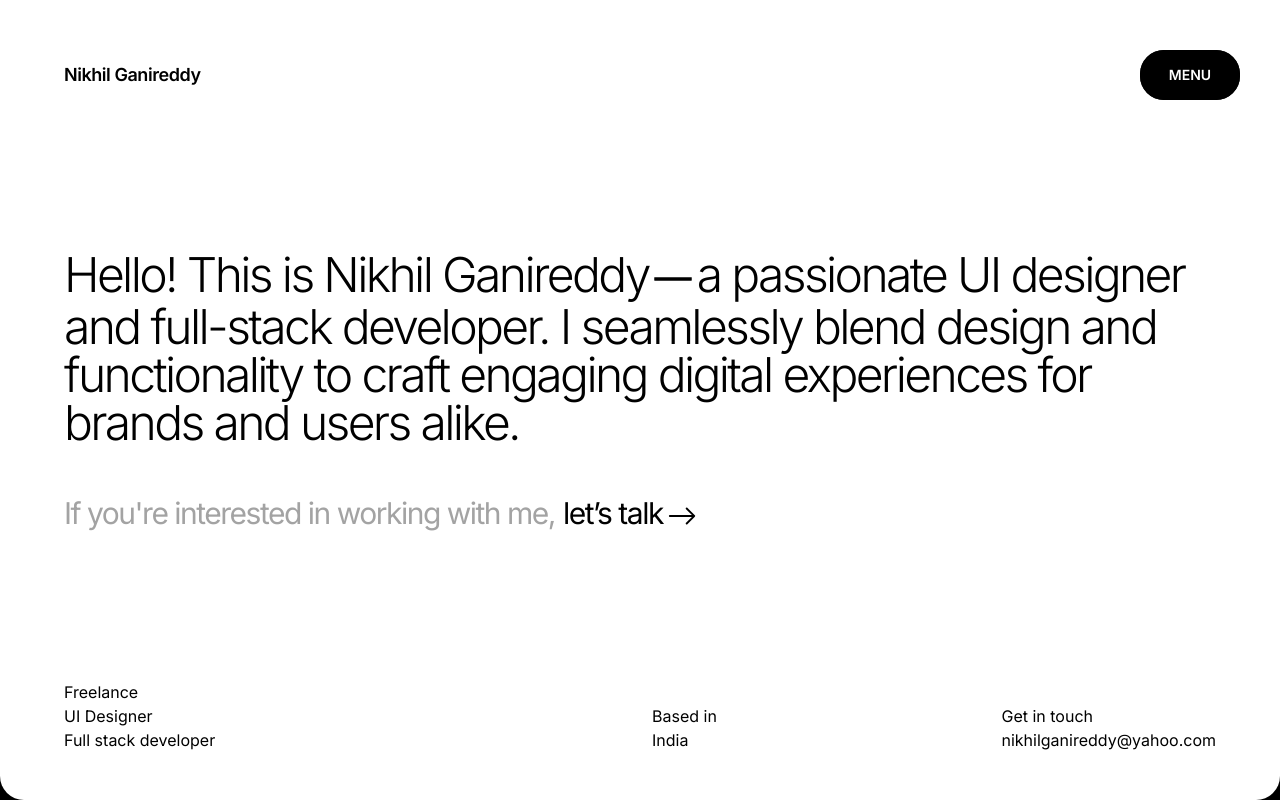
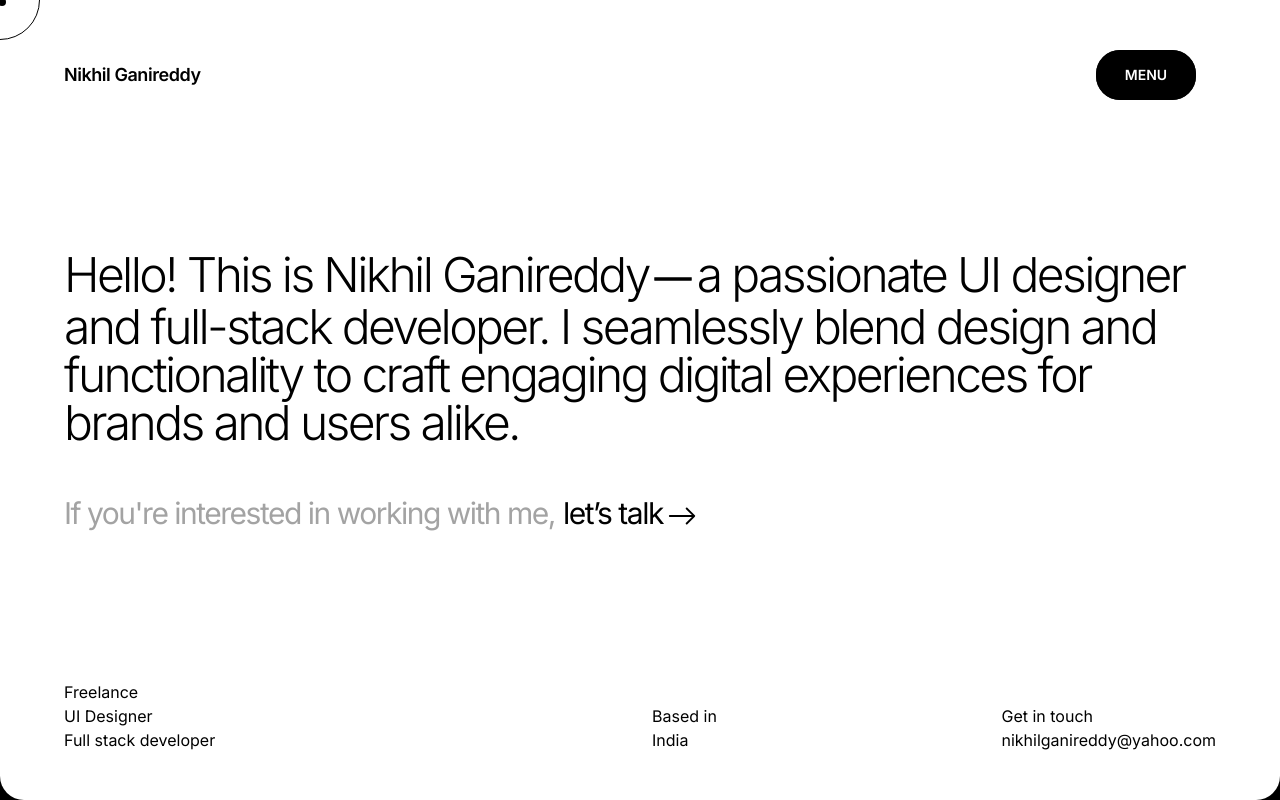
Before and after one commit to NikhilGanireddy/portvolio-v2, a Next.js app: page / in a window 1280 px wide. Built offline with nearby package versions, Linux system fonts and the light colour scheme.

Commit message:
Commit 5 framer-animate 3 cursor-animation added

```diff
--- a/app/(routes)/page.jsx
+++ b/app/(routes)/page.jsx
@@ -1,8 +1,31 @@
+"use client"
 import HomePage from "../../components/Homepage/HomePage";
 import Navbar from "../../components/Navbar/Navbar";
+import {motion} from "framer-motion";
+import useMousePosition from "../../utils/cursor";
 
 export default function Home() {
-    return (<div className={`h-full flex flex-col`}>
+    const {x, y} = useMousePosition()
+    return (<div className={`h-full min-h-screen flex flex-col relative overflow-hidden`}>
+        <motion.div
+            initial={{
+                translateX: "0", translateY: "0", opacity: 0
+            }}
+            animate={{
+                translateX: x - 40, translateY: y - 40, opacity: 1,
+            }}
+            transition={{type: "tween", ease: "backOut", duration: 0.5}}
+            className={`hidden md:inline-flex md:absolute md:w-20 md:h-20 md:border-[1px] md:border-black md:bg-transparent md:rounded-full md:z-50 pointer-events-none `}/>
+        <motion.div
+            initial={{
+                translateX: "0", translateY: "0", opacity: 0
+            }}
+            animate={{
+                translateX: x - 2, translateY: y - 2, opacity: 1,
+            }}
+            transition={{type: "tween", ease: "backOut", duration: 0.1}}
+            className={`hidden md:inline-flex md:absolute md:w-2 md:h-2 md:bg-black md:rounded-full md:z-50 pointer-events-none`}/>
+
         <div className={`h-[95px] lg:h-[150px] relative`}>
             <Navbar/>
         </div>
--- a/app/globals.css
+++ b/app/globals.css
@@ -35,3 +35,7 @@
     perspective: 120px;
     perspective-origin: bottom;
 }
+::selection{
+    color: white;
+    background: #000;
+}
--- a/components/Homepage/HomePage.jsx
+++ b/components/Homepage/HomePage.jsx
@@ -17,7 +17,7 @@ const HomePage = () => {
 
 
     return <div
-        className={`flex flex-col justify-center items-center h-full rounded-b-3xl overflow-y-auto bg-white text-black px-4 lg:px-16  `}>
+        className={`flex flex-col justify-center items-center h-full min-h-full rounded-b-3xl overflow-y-hidden bg-white text-black px-4 lg:px-16  `}>
         <div className={`flex-1 flex flex-col justify-center gap-12`}>
             <motion.p
                 initial={"initial"}
--- a/components/Navbar/Navbar.jsx
+++ b/components/Navbar/Navbar.jsx
@@ -49,7 +49,7 @@ const Navbar = () => {
             </motion.h1>
         </Link>
         <motion.div
-            className={`fixed w-full right-4 lg:right-10`}
+            className={`fixed md:relative w-full right-4 lg:right-5`}
             initial={"initial"}
             animate={"enter"}
             variants={variants2}
--- /dev/null
+++ b/utils/cursor.jsx
@@ -0,0 +1,18 @@
+"use client"
+import {useEffect, useState} from "react";
+
+const useMousePosition = () => {
+
+    const [mousePosition, setMousePosition] = useState({x: null, y: null});
+
+    const updateMousePosition = e => {
+        setMousePosition({x: e.clientX, y: e.clientY});
+    };
+
+    useEffect(() => {
+        window.addEventListener("mousemove", updateMousePosition);
+        return () => window.removeEventListener("mousemove", updateMousePosition);
+    }, []);
+    return mousePosition;
+};
+export default useMousePosition
```
